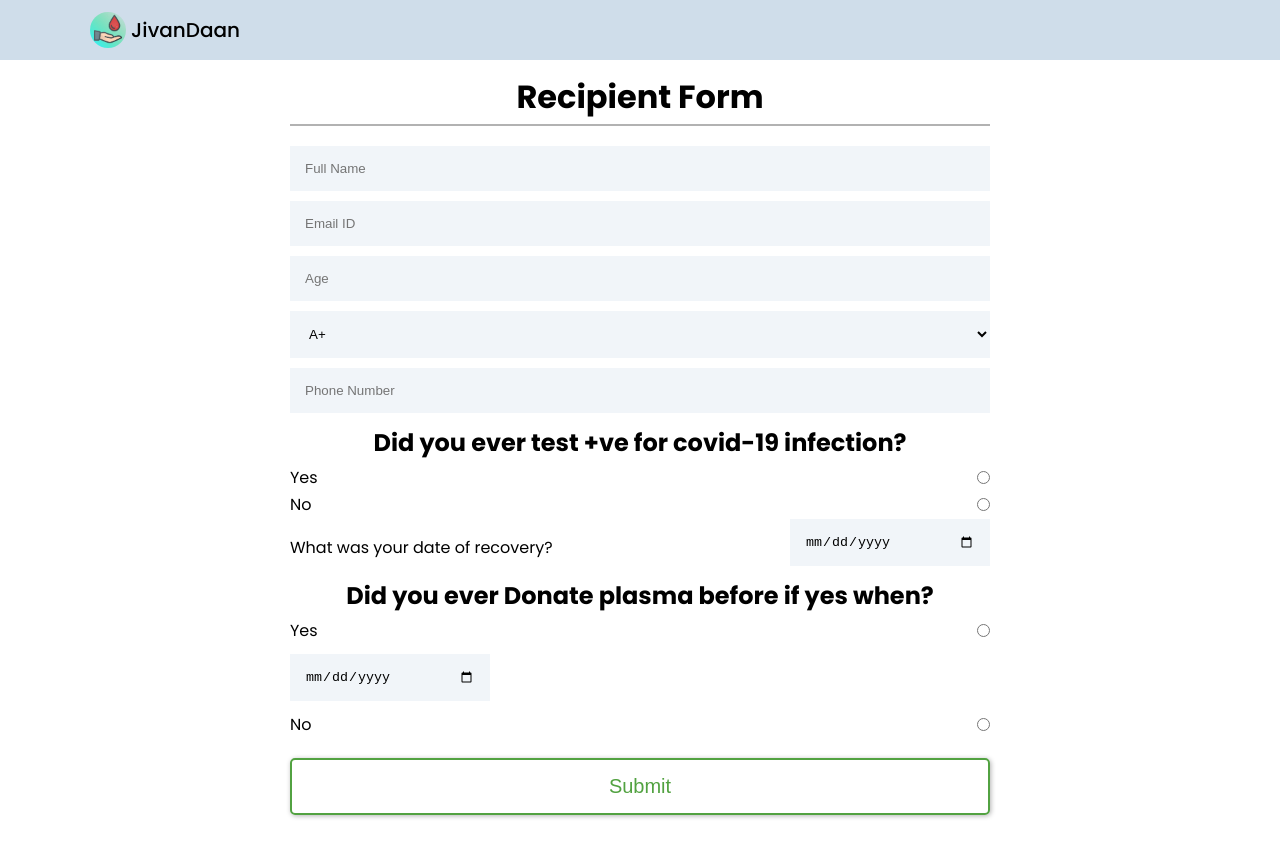
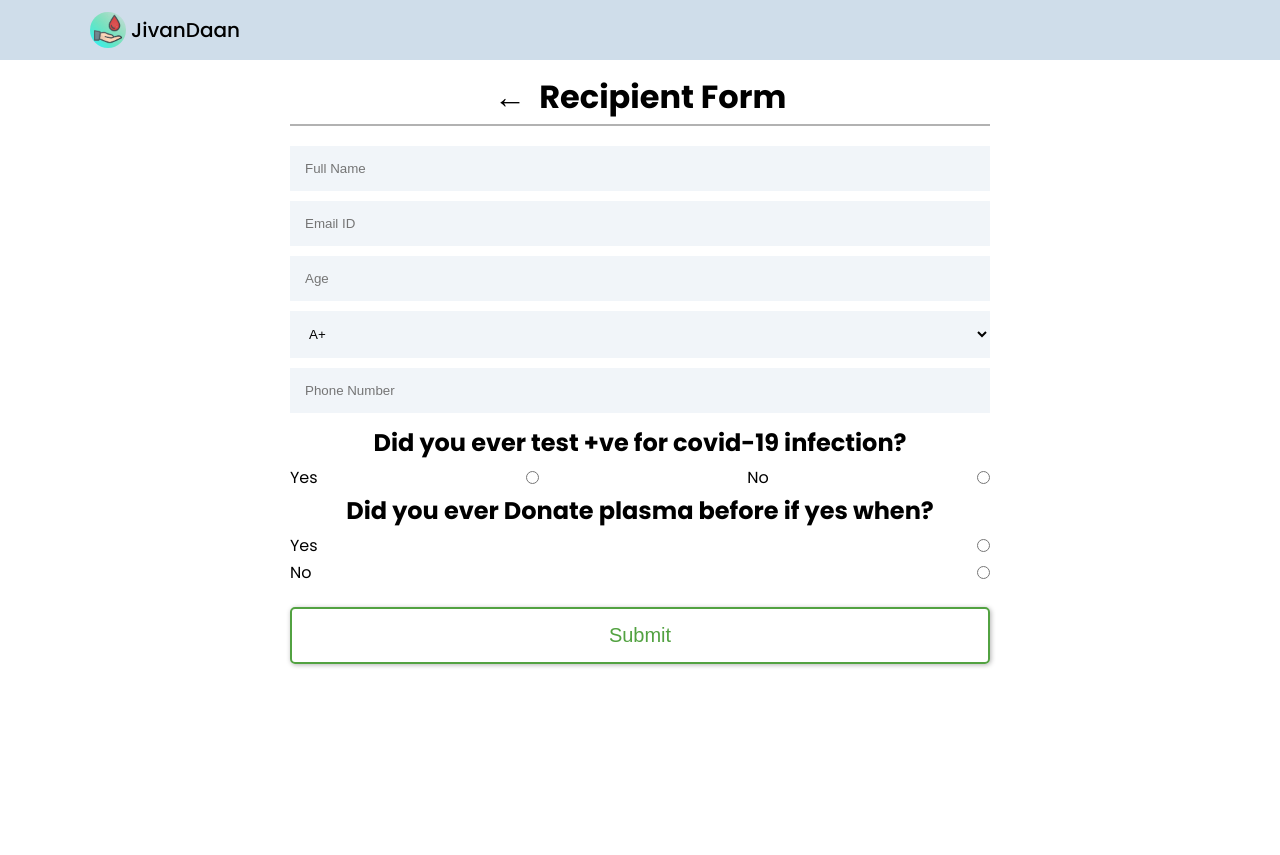
Before and after one commit to jivaandaan/jivaandan-frontend, a React (Create React App) app: page /recipient-form in a window 1280 px wide. After the commit the page ends 800 px from the top, so only its background shows below. Built offline with nearby package versions, Linux system fonts and the light colour scheme.

Commit message:
back btn added

```diff
--- a/src/App.css
+++ b/src/App.css
@@ -189,6 +189,11 @@ body {
     color: #fff;
     background-color: #52a241; }
 
+.back--btn {
+  text-decoration: none;
+  color: #000;
+  user-select: none; }
+
 .btn--red {
   background-color: transparent;
   color: #ff0b0b;
--- a/src/components/pages/DonarForm.js
+++ b/src/components/pages/DonarForm.js
@@ -1,4 +1,5 @@
 import { useState } from 'react';
+import { Link } from 'react-router-dom';
 
 const DonarForm = () => {
   const [donorData, setDonorData] = useState({
@@ -35,7 +36,12 @@ const DonarForm = () => {
   return (
     <div className="section form container">
       <div className="form-container">
-        <h1 className="form__title">Donor Form</h1>
+        <h1 className="form__title">
+          <Link to="/" className="back--btn">
+            &larr;
+          </Link>
+          &nbsp; Donor Form
+        </h1>
         <div className="form__body">
           <form className="form__content" action="/sam">
             <div className="form__group">
--- a/src/components/pages/RecipientForm.js
+++ b/src/components/pages/RecipientForm.js
@@ -1,8 +1,47 @@
+import { useState } from 'react';
+import { Link } from 'react-router-dom';
+
 const RecipientForm = () => {
+  const [recipientData, setRecipientData] = useState({
+    name: '',
+    email: '',
+    age: '',
+    bloodGroup: '',
+    phone: '',
+    isInfected: 'no',
+    recoveryDate: '',
+    isDonated: 'no',
+    donatedDate: '',
+  });
+
+  const recipientOnChangeHandler = (e) => {
+    const data = { ...recipientData };
+
+    data[e.target.name] = e.target.value;
+
+    setRecipientData(data);
+  };
+
+  const {
+    name,
+    email,
+    age,
+    bloodGroup,
+    phone,
+    isInfected,
+    recoveryDate,
+    isDonated,
+  } = recipientData;
+
   return (
     <div className="section form container">
       <div className="form-container">
-        <h1 className="form__title">Recipient Form</h1>
+        <h1 className="form__title">
+          <Link to="/" className="back--btn">
+            &larr;
+          </Link>
+          &nbsp; Recipient Form
+        </h1>
         <div className="form__body">
           <form className="form__content" action="/sam">
             <div className="form__group">
@@ -14,6 +53,8 @@ const RecipientForm = () => {
                 id="name"
                 className="form__input"
                 placeholder="Full Name"
+                value={name}
+                onChange={recipientOnChangeHandler}
               />
             </div>
             <div className="form__group">
@@ -25,6 +66,8 @@ const RecipientForm = () => {
                 id="email"
                 className="form__input"
                 placeholder="Email ID"
+                value={email}
+                onChange={recipientOnChangeHandler}
               />
             </div>
             <div className="form__group">
@@ -36,16 +79,20 @@ const RecipientForm = () => {
                 id="age"
                 className="form__input"
                 placeholder="Age"
+                value={age}
+                onChange={recipientOnChangeHandler}
               />
             </div>
             <div className="form__group">
               {/* <label htmlFor="blood_group">blood_group:</label> */}
               <select
-                name="blood_group"
+                name="bloodGroup"
                 id="age"
                 className="form__input"
                 placeholder="Blood Group"
                 required
+                value={bloodGroup}
+                onChange={recipientOnChangeHandler}
               >
                 <option value="A+">A+</option>
                 <option value="A-">A-</option>
@@ -60,83 +107,105 @@ const RecipientForm = () => {
             <div className="form__group">
               {/* <label htmlFor="phone">Phone Number:</label> */}
               <input
-                type="tel"
+                type="number"
                 name="phone"
                 required
                 id="phone"
                 className="form__input"
                 placeholder="Phone Number"
+                value={phone}
+                onChange={recipientOnChangeHandler}
               />
             </div>
             <div>
               <h2 className="form__question">
                 Did you ever test +ve for covid-19 infection?
               </h2>
-              <div className="form__group">
-                <label htmlFor="t1"> Yes</label>
+              <div
+                className="form__group"
+                value={isInfected}
+                onChange={recipientOnChangeHandler}
+              >
+                <label htmlFor="isInfected-yes"> Yes</label>
                 <input
                   type="radio"
-                  name="test"
+                  name="isInfected"
                   value="yes"
                   required
-                  id="t1"
+                  id="isInfected-yes"
                   className=""
                 />
-              </div>
-              <div className="form__group">
-                <label htmlFor="t2"> No</label>
+                <label htmlFor="isInfected-no"> No</label>
                 <input
                   type="radio"
-                  name="test"
+                  name="isInfected"
                   value="No"
                   required
-                  id="t2"
+                  id="isInfected-no"
                   className=""
                 />
               </div>
             </div>
+            {isInfected === 'yes' && (
               <div className="form__group">
-              <label htmlFor="Date1">What was your date of recovery?</label>
+                <label htmlFor="recoveryDate">
+                  What was your date of recovery?
+                </label>
                 <input
                   type="date"
-                name="Date1"
+                  name="recoveryDate"
                   required
-                id="Date1"
+                  id="recoveryDate"
                   className="form__input"
                   style={{ width: '20rem' }}
+                  value={recoveryDate}
+                  onChange={recipientOnChangeHandler}
                 />
               </div>
+            )}
             <div>
               <h2 className="form__question">
                 Did you ever Donate plasma before if yes when?
               </h2>
-              <div className="form__group">
-                <label htmlFor="t1">Yes</label>
+              <div
+                className="form__group"
+                value={isDonated}
+                onChange={recipientOnChangeHandler}
+              >
+                <label htmlFor="isDonated-yes">Yes</label>
                 <input
                   type="radio"
-                  name="test1"
+                  name="isDonated"
                   value="yes"
                   required
-                  id="t1"
+                  id="isDonated-yes"
                   className=""
                 />
               </div>
+              {isDonated === 'yes' && (
                 <input
                   type="date"
-                name="Date"
+                  name="donatedDate"
                   required
-                id="Date3"
+                  id="donatedDate"
                   className="form__input"
+                  // value={donatedDate}
+                  onChange={recipientOnChangeHandler}
                   style={{ width: '20rem', marginTop: '1rem' }}
                 />
-              <div className="form__group">
-                <label htmlFor="t2">No</label>
+              )}
+              <div
+                className="form__group"
+                value={isDonated}
+                onChange={recipientOnChangeHandler}
+              >
+                <label htmlFor="isDonated-no">No</label>
                 <input
                   type="radio"
-                  name="test1"
-                  value="No"
+                  name="isDonated"
+                  value="no"
                   required
-                  id="t2"
+                  id="isDonated-no"
                   className=""
                 />
               </div>
@@ -150,6 +219,7 @@ const RecipientForm = () => {
                 fontSize: '2rem',
                 margin: '2rem 0 3rem 0',
               }}
+              onClick={() => console.log(recipientData)}
             >
               submit
             </button>
--- a/src/sass/layouts/_buttons.scss
+++ b/src/sass/layouts/_buttons.scss
@@ -30,6 +30,12 @@
   }
 }
 
+.back--btn {
+  text-decoration: none;
+  color: $black;
+  user-select: none;
+}
+
 .btn--red {
   background-color: transparent;
   color: $red;
```
Lines whose indentation alone changed are shown as unchanged.
